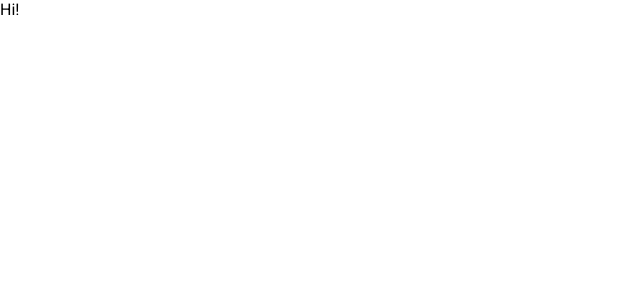
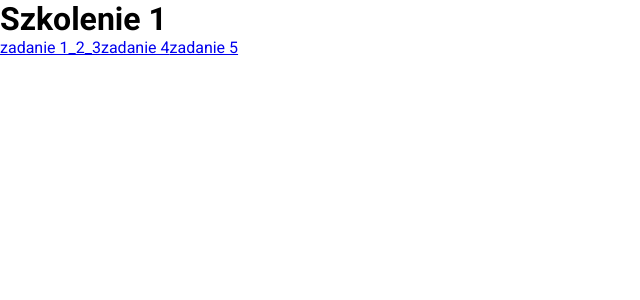
Before and after one commit to JustynaPrus/react-tasks, a React (Create React App) app: page /trainingOne in a window 1280 px wide. Before the commit this address had no page. Shown: the top 300 px of the page, without its empty margins (0-640 px from the left). Built offline with nearby package versions, Linux system fonts and the light colour scheme.

Commit message:
navigation

```diff
--- a/package.json
+++ b/package.json
@@ -8,6 +8,7 @@
     "@testing-library/user-event": "^13.5.0",
     "react": "^18.1.0",
     "react-dom": "^18.1.0",
+    "react-router-dom": "^6.3.0",
     "react-scripts": "5.0.1",
     "styled-components": "^5.3.5",
     "web-vitals": "^2.1.4"
--- a/src/App.js
+++ b/src/App.js
@@ -1,14 +1,22 @@
 import { GlobalStyles } from "./GlobalStyles";
 import { BrowserRouter as Router, Routes, Route } from "react-router-dom";
+import { Home } from "./pages/Home/Home";
+import { TrainingOne } from "./pages/TrainingOne/TrainingOne";
+import { TrainingTwo } from "./pages/TrainingTwo/TrainingTwo";
 
 function App() {
   return (
     <>
       <GlobalStyles />
-      <p>Hi!</p>
       <Router>
         <Routes>
-          <Route />
+          <Route path="/" element={<Home />} exact />
+          <Route path="/trainingOne" element={<TrainingOne />} />
+          <Route path="/trainingOne/task_1_2_3" element={<TrainingOne />} />
+          <Route path="/trainingOne/task_4" element={<TrainingOne />} />
+          <Route path="/trainingOne/task_5" element={<TrainingOne />} />
+          <Route path="/trainingTwo" element={<TrainingTwo />} />
+          <Route path="/trainingTwo/task_1" element={<TrainingTwo />} />
         </Routes>
       </Router>
     </>
--- /dev/null
+++ b/src/components/Navigation/NavTrainingOne.js
@@ -0,0 +1,13 @@
+import { Link } from "react-router-dom";
+
+export const NavTrainingOne = () => {
+  return (
+    <>
+      <nav>
+        <Link to="/trainingOne/task_1_2_3">zadanie 1_2_3</Link>
+        <Link to="/trainingOne/task_4">zadanie 4</Link>
+        <Link to="/trainingOne/task_5">zadanie 5</Link>
+      </nav>
+    </>
+  );
+};
--- /dev/null
+++ b/src/components/Navigation/NavTrainingTwo.js
@@ -0,0 +1,11 @@
+import { Link } from "react-router-dom";
+
+export const NavTrainingtwo = () => {
+  return (
+    <>
+      <nav>
+        <Link to="/trainingTwo/task_1">zadanie 1</Link>
+      </nav>
+    </>
+  );
+};
--- /dev/null
+++ b/src/components/Navigation/NavigationMenu.js
@@ -0,0 +1,12 @@
+import { Link } from "react-router-dom";
+
+export const NavigationMenu = () => {
+  return (
+    <>
+      <nav>
+        <Link to="/trainingOne">Szkolenie 1</Link>
+        <Link to="/trainingTwo">Szkolenie 2</Link>
+      </nav>
+    </>
+  );
+};
--- /dev/null
+++ b/src/pages/Home/Home.jsx
@@ -0,0 +1,12 @@
+import { NavigationMenu } from "../../components/Navigation/NavigationMenu";
+
+export const Home = () => {
+  return (
+    <>
+      <div>
+        <h1>Cześć!</h1>
+        <NavigationMenu />
+      </div>
+    </>
+  );
+};
--- /dev/null
+++ b/src/pages/TrainingOne/TrainingOne.jsx
@@ -0,0 +1,12 @@
+import { NavTrainingOne } from "../../components/Navigation/NavTrainingOne";
+
+export const TrainingOne = () => {
+  return (
+    <>
+      <div>
+        <h1>Szkolenie 1</h1>
+        <NavTrainingOne />
+      </div>
+    </>
+  );
+};
--- /dev/null
+++ b/src/pages/TrainingTwo/TrainingTwo.jsx
@@ -0,0 +1,12 @@
+import { NavTrainingtwo } from "../../components/Navigation/NavTrainingTwo";
+
+export const TrainingTwo = () => {
+  return (
+    <>
+      <div>
+        <h1>Szkolenie 2</h1>
+        <NavTrainingtwo />
+      </div>
+    </>
+  );
+};
```
Also changed, not shown: src/components/TainingOne/task_1_2_3/Card.js (added), src/components/TainingOne/task_1_2_3/task_1_2_3.js (added), src/components/TainingOne/task_5/zadanie_5.js (added), src/components/TrainingTwo/TrainingTwo_task_1.js (added), 1 other file (tests, documents, lock files or other folders).
